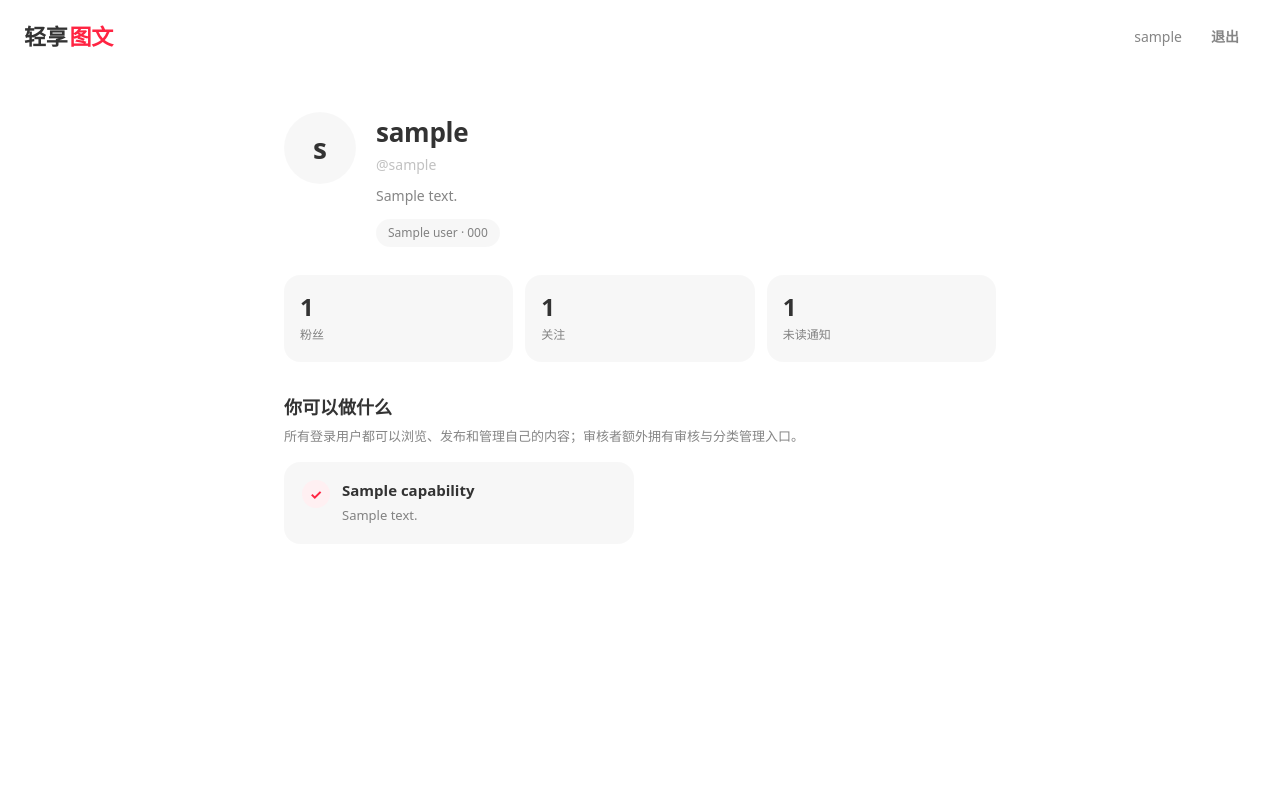
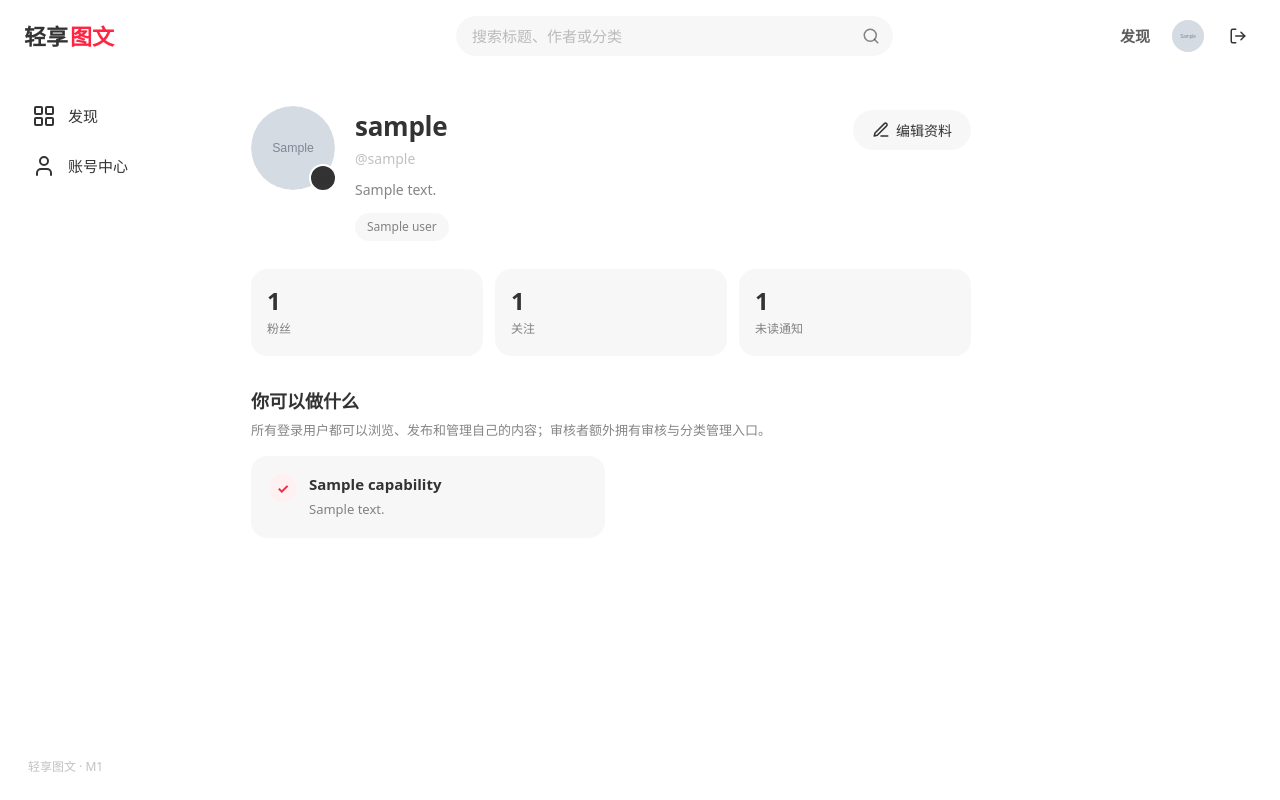
Before and after one commit to JFT-Group/QingXiangTuWen, a Java web app: template src/main/webapp/WEB-INF/views/me.jsp in a window 1280 px wide. Run offline with Spring Boot 4, a stand-in JSP engine, Linux system fonts and the light colour scheme; the template is opened without the code that fills it: most values are stand-ins (such as "Sample title", 1, 10 or a date in 2020); grey boxes marked "Sample" are stand-in pictures; data that the repository does not hold is empty; the project's own start-up code is not run, and a stand-in starts its controllers and pages; some of the project's set-up classes (security, data sources, template engines, error pages and the like) are left out, and stand-ins take their place; database files in the repository are not loaded.

Commit message:
feat(account): 账号中心接入统一外壳并补齐资料与头像接口
- /me 改为顶栏 + 左侧索引 + 移动端导航，账号中心高亮，不出现返回按钮
- 新增 PUT /api/v1/me/profile：昵称/简介/头像；头像只接受本站上传 URL，昵称同步会话
- 顶栏头像统一指向 /me；创建者页头像改调 profile 接口，不再请求不存在的 /me/avatar
- AuthService 用 Wrapper 显式 set，清空头像/简介不再被 MP 的 null 忽略策略吞掉

```diff
--- a/src/main/java/com/qingxiang/controller/page/MePageController.java
+++ b/src/main/java/com/qingxiang/controller/page/MePageController.java
@@ -30,6 +30,8 @@ public class MePageController {
         var account = authService.profile(loginUser, csrfToken);
         model.addAttribute("account", account);
         model.addAttribute("capabilities", PermissionCatalog.describe(account.getPermissions()));
+        model.addAttribute("active", "account");
+        PageSupport.common(model, request);
         return "me";
     }
 }
--- a/src/main/webapp/WEB-INF/views/common/b-sidebar.jspf
+++ b/src/main/webapp/WEB-INF/views/common/b-sidebar.jspf
@@ -24,7 +24,7 @@
                 分类管理
             </a>
         </c:if>
-        <a class="side-item" href="${ctx}/me">
+        <a class="side-item ${active == 'account' ? 'is-active' : ''}" href="${ctx}/me">
             <svg class="icon" aria-hidden="true"><use href="#i-user"/></svg>
             账号中心
         </a>
--- a/src/main/webapp/WEB-INF/views/common/b-topbar.jspf
+++ b/src/main/webapp/WEB-INF/views/common/b-topbar.jspf
@@ -23,7 +23,7 @@
             <a class="qx-nav-link" href="${ctx}/admin/reviews">审核台</a>
         </c:if>
         <div class="qx-user">
-            <a class="qx-avatar-sm" href="${ctx}/creator/mine" aria-label="我的内容">
+            <a class="qx-avatar-sm" href="${ctx}/me" aria-label="账号中心">
                 <c:choose>
                     <c:when test="${not empty avatarUrl}">
                         <img src="${ctx}${fn:escapeXml(avatarUrl)}" alt="">
--- a/src/main/webapp/WEB-INF/views/me.jsp
+++ b/src/main/webapp/WEB-INF/views/me.jsp
@@ -3,38 +3,55 @@
 <%@ taglib prefix="fn" uri="http://java.sun.com/jsp/jstl/functions" %>
 <c:set var="ctx" value="${pageContext.request.contextPath}"/>
 <c:set var="user" value="${account.user}"/>
+<c:set var="pageScript" value="account"/>
 <!DOCTYPE html>
 <html lang="zh-CN">
 <head>
     <meta charset="UTF-8">
     <meta name="viewport" content="width=device-width, initial-scale=1">
+    <meta name="csrf-token" content="${fn:escapeXml(csrfToken)}">
+    <meta name="ctx" content="${ctx}">
     <title>账号中心 · 轻享图文</title>
     <link rel="stylesheet" href="${ctx}/static/css/app.css">
+    <link rel="stylesheet" href="${ctx}/static/css/b.css">
 </head>
-<body class="app-body">
-<header class="topbar">
-    <a class="brand" href="${ctx}/">轻享<span>图文</span></a>
-    <div class="topbar-right">
-        <span class="who"><c:out value="${user.nickname}"/></span>
-        <form class="inline-form" method="post" action="${ctx}/logout">
-            <input type="hidden" name="_csrf" value="${fn:escapeXml(account.csrfToken)}">
-            <button class="btn btn-ghost" type="submit">退出</button>
-        </form>
+<body class="qx-app">
+<%@ include file="common/b-sprite.jspf" %>
+<%@ include file="common/b-topbar.jspf" %>
+
+<div class="qx-shell">
+    <%@ include file="common/b-sidebar.jspf" %>
+
+    <main class="qx-main">
+        <div class="account account-page">
+            <section class="profile" aria-labelledby="account-name">
+                <div class="me-avatar-wrap">
+                    <div class="avatar me-avatar" id="me-avatar">
+                        <c:choose>
+                            <c:when test="${not empty user.avatarUrl}">
+                                <img src="${ctx}${fn:escapeXml(user.avatarUrl)}" alt="头像">
+                            </c:when>
+                            <c:otherwise>${fn:escapeXml(fn:substring(user.nickname, 0, 1))}</c:otherwise>
+                        </c:choose>
                     </div>
-</header>
-
-<main class="account">
-    <section class="profile" aria-labelledby="account-name">
-        <div class="avatar" aria-hidden="true">${fn:escapeXml(fn:substring(user.nickname, 0, 1))}</div>
+                    <button class="me-avatar-edit" type="button" id="avatar-trigger"
+                            title="更换头像" aria-label="更换头像">
+                        <svg class="icon" aria-hidden="true"><use href="#i-image"/></svg>
+                    </button>
+                    <input type="file" id="avatar-input" accept="image/jpeg,image/png,image/webp" hidden>
+                </div>
                 <div class="profile-main">
                     <h1 id="account-name"><c:out value="${user.nickname}"/></h1>
                     <p class="handle">@<c:out value="${user.username}"/></p>
-            <c:if test="${not empty user.bio}">
-                <p class="bio"><c:out value="${user.bio}"/></p>
-            </c:if>
-            <span class="role-chip">
-                <c:out value="${user.roleName}"/> · <c:out value="${user.roleCode}"/>
-            </span>
+                    <p class="bio" id="me-bio" ${empty user.bio ? 'hidden' : ''}><c:out value="${user.bio}"/></p>
+                    <span class="role-chip"><c:out value="${user.roleName}"/></span>
+                </div>
+                <div class="profile-actions">
+                    <button class="qx-btn qx-btn-fill" type="button" id="edit-toggle"
+                            aria-expanded="false" aria-controls="profile-edit-panel">
+                        <svg class="icon icon-sm" aria-hidden="true"><use href="#i-edit"/></svg>
+                        编辑资料
+                    </button>
                 </div>
             </section>
 
@@ -53,6 +70,27 @@
                 </div>
             </section>
 
+            <section class="panel" id="profile-edit-panel" aria-labelledby="profile-edit-title" hidden>
+                <h2 id="profile-edit-title">编辑资料</h2>
+                <p class="muted">昵称会显示在图文卡片、详情和评论区。</p>
+                <form class="account-form" id="profile-form" novalidate>
+                    <label for="profile-nickname">
+                        昵称
+                        <input id="profile-nickname" name="nickname" type="text" maxlength="50"
+                               value="${fn:escapeXml(user.nickname)}" autocomplete="nickname" required>
+                    </label>
+                    <label for="profile-bio">
+                        简介
+                        <textarea id="profile-bio" name="bio" maxlength="200"
+                                  placeholder="一句话介绍自己"><c:out value="${user.bio}"/></textarea>
+                    </label>
+                    <div class="form-actions">
+                        <button class="qx-btn qx-btn-ghost" type="button" id="profile-cancel">取消</button>
+                        <button class="qx-btn qx-btn-primary" type="submit" id="profile-save">保存</button>
+                    </div>
+                </form>
+            </section>
+
             <section class="panel" aria-labelledby="cap-title">
                 <h2 id="cap-title">你可以做什么</h2>
                 <p class="muted">所有登录用户都可以浏览、发布和管理自己的内容；审核者额外拥有审核与分类管理入口。</p>
@@ -68,6 +106,11 @@
                     </c:forEach>
                 </ul>
             </section>
+        </div>
     </main>
+</div>
+
+<%@ include file="common/b-mobile-nav.jspf" %>
+<%@ include file="common/b-scripts.jspf" %>
 </body>
 </html>
--- a/src/main/webapp/static/css/app.css
+++ b/src/main/webapp/static/css/app.css
@@ -528,3 +528,109 @@ input {
         transition: none !important;
     }
 }
+
+/* ---------------- 账号中心（A · 统一外壳） ---------------- */
+.account-page {
+    max-width: 720px;
+    margin: 0;
+    padding: 8px 0 24px;
+}
+
+.me-avatar-wrap {
+    position: relative;
+    flex: 0 0 auto;
+}
+
+.me-avatar {
+    width: 84px;
+    height: 84px;
+    overflow: hidden;
+}
+
+.me-avatar img {
+    width: 100%;
+    height: 100%;
+    object-fit: cover;
+    border-radius: 50%;
+}
+
+.me-avatar-edit {
+    position: absolute;
+    right: -2px;
+    bottom: -2px;
+    display: grid;
+    place-items: center;
+    width: 28px;
+    height: 28px;
+    border: 2px solid #fff;
+    border-radius: 50%;
+    background: var(--fg);
+    color: #fff;
+    cursor: pointer;
+}
+
+.me-avatar-edit .icon {
+    width: 14px;
+    height: 14px;
+}
+
+.profile-actions {
+    margin-left: auto;
+    padding-top: 4px;
+}
+
+.account-form {
+    display: grid;
+    gap: 16px;
+    max-width: 520px;
+    margin-top: 16px;
+}
+
+.account-form label {
+    display: grid;
+    gap: 8px;
+    font-size: 13px;
+    font-weight: 500;
+    color: var(--fg-dim);
+}
+
+.account-form input,
+.account-form textarea {
+    width: 100%;
+    padding: 12px 14px;
+    border: 1px solid var(--border);
+    border-radius: 12px;
+    background: var(--fill);
+    font: inherit;
+    font-size: 14px;
+    color: var(--fg);
+}
+
+.account-form input:focus,
+.account-form textarea:focus {
+    outline: none;
+    border-color: var(--brand);
+    background: #fff;
+}
+
+.account-form textarea {
+    min-height: 88px;
+    resize: vertical;
+}
+
+.form-actions {
+    display: flex;
+    justify-content: flex-end;
+    gap: 10px;
+}
+
+@media (max-width: 560px) {
+    .profile {
+        flex-wrap: wrap;
+    }
+
+    .profile-actions {
+        width: 100%;
+        margin-left: 0;
+    }
+}
--- /dev/null
+++ b/src/main/webapp/static/js/account.js
@@ -0,0 +1,134 @@
+(function () {
+    "use strict";
+
+    const avatarBox = document.getElementById("me-avatar");
+    const avatarTrigger = document.getElementById("avatar-trigger");
+    const avatarInput = document.getElementById("avatar-input");
+    const editToggle = document.getElementById("edit-toggle");
+    const panel = document.getElementById("profile-edit-panel");
+    const form = document.getElementById("profile-form");
+    const nicknameInput = document.getElementById("profile-nickname");
+    const bioInput = document.getElementById("profile-bio");
+    const saveButton = document.getElementById("profile-save");
+    const cancelButton = document.getElementById("profile-cancel");
+    const nicknameText = document.getElementById("account-name");
+    const bioText = document.getElementById("me-bio");
+
+    function setAvatar(url) {
+        avatarBox.innerHTML = "";
+        if (url) {
+            const img = document.createElement("img");
+            img.src = QX.ctx + url;
+            img.alt = "头像";
+            avatarBox.appendChild(img);
+        } else {
+            avatarBox.textContent = (nicknameText.textContent || "?").trim().slice(0, 1);
+        }
+        const top = document.querySelector(".qx-avatar-sm");
+        if (top) {
+            top.innerHTML = "";
+            if (url) {
+                const img = document.createElement("img");
+                img.src = QX.ctx + url;
+                img.alt = "";
+                top.appendChild(img);
+            } else {
+                top.textContent = (nicknameText.textContent || "?").trim().slice(0, 1);
+            }
+        }
+    }
+
+    if (avatarTrigger && avatarInput) {
+        avatarTrigger.addEventListener("click", function () {
+            avatarInput.click();
+        });
+        avatarInput.addEventListener("change", async function () {
+            const file = avatarInput.files && avatarInput.files[0];
+            if (!file) {
+                return;
+            }
+            avatarTrigger.disabled = true;
+            try {
+                const data = new FormData();
+                data.append("file", file);
+                const uploaded = await QX.api(QX.ctx + "/api/v1/files/avatar", {
+                    method: "POST",
+                    body: data
+                });
+                const user = await QX.api(QX.ctx + "/api/v1/me/profile", {
+                    method: "PUT",
+                    body: {avatarUrl: uploaded.url}
+                });
+                setAvatar(user.avatarUrl);
+                QX.toast("头像已更新");
+            } catch (e) {
+                QX.toast(e.message || "头像上传失败", "error");
+            } finally {
+                avatarTrigger.disabled = false;
+                avatarInput.value = "";
+            }
+        });
+    }
+
+    function setEditing(editing) {
+        panel.hidden = !editing;
+        editToggle.setAttribute("aria-expanded", editing ? "true" : "false");
+        if (editing) {
+            nicknameInput.focus();
+        }
+    }
+
+    function resetForm() {
+        nicknameInput.value = (nicknameText.textContent || "").trim();
+        bioInput.value = bioText.textContent.trim();
+    }
+
+    if (editToggle && panel && form) {
+        editToggle.addEventListener("click", function () {
+            const willOpen = panel.hidden;
+            if (willOpen) {
+                resetForm();
+            }
+            setEditing(willOpen);
+        });
+        cancelButton.addEventListener("click", function () {
+            resetForm();
+            setEditing(false);
+        });
+
+        form.addEventListener("submit", async function (event) {
+            event.preventDefault();
+            const nickname = nicknameInput.value.trim();
+            if (!nickname) {
+                QX.toast("昵称不能为空", "error");
+                nicknameInput.focus();
+                return;
+            }
+            saveButton.disabled = true;
+            try {
+                const user = await QX.api(QX.ctx + "/api/v1/me/profile", {
+                    method: "PUT",
+                    body: {nickname: nickname, bio: bioInput.value}
+                });
+                nicknameText.textContent = user.nickname;
+                const bio = (user.bio || "").trim();
+                bioText.textContent = bio;
+                bioText.hidden = !bio;
+                const topName = document.querySelector(".qx-user-name");
+                if (topName) {
+                    topName.textContent = user.nickname;
+                }
+                if (!user.avatarUrl) {
+                    setAvatar(null);
+                }
+                resetForm();
+                setEditing(false);
+                QX.toast("资料已保存");
+            } catch (e) {
+                QX.toast(e.message || "保存失败", "error");
+            } finally {
+                saveButton.disabled = false;
+            }
+        });
+    }
+})();
--- a/src/main/webapp/static/js/mine.js
+++ b/src/main/webapp/static/js/mine.js
@@ -15,7 +15,7 @@
                 const form = new FormData();
                 form.append("file", file);
                 const uploaded = await QX.api(QX.ctx + "/api/v1/files/avatar", {method: "POST", body: form});
-                await QX.api(QX.ctx + "/api/v1/me/avatar", {method: "PUT", body: {avatarUrl: uploaded.url}});
+                await QX.api(QX.ctx + "/api/v1/me/profile", {method: "PUT", body: {avatarUrl: uploaded.url}});
                 const box = document.getElementById("mine-avatar");
                 if (box) {
                     box.innerHTML = '<img src="' + QX.ctx + QX.escape(uploaded.url) + '" alt="头像">';
```
Also changed, not shown: src/main/java/com/qingxiang/controller/api/MeProfileApiController.java (added, +43 -0 lines), src/main/java/com/qingxiang/dto/ProfileUpdateRequest.java (added, +22 -0 lines), src/main/java/com/qingxiang/service/AuthService.java (+69 -0 lines), src/main/java/com/qingxiang/util/SessionUtil.java (+15 -0 lines), 1 other file. Lines whose indentation alone changed are shown as unchanged.
